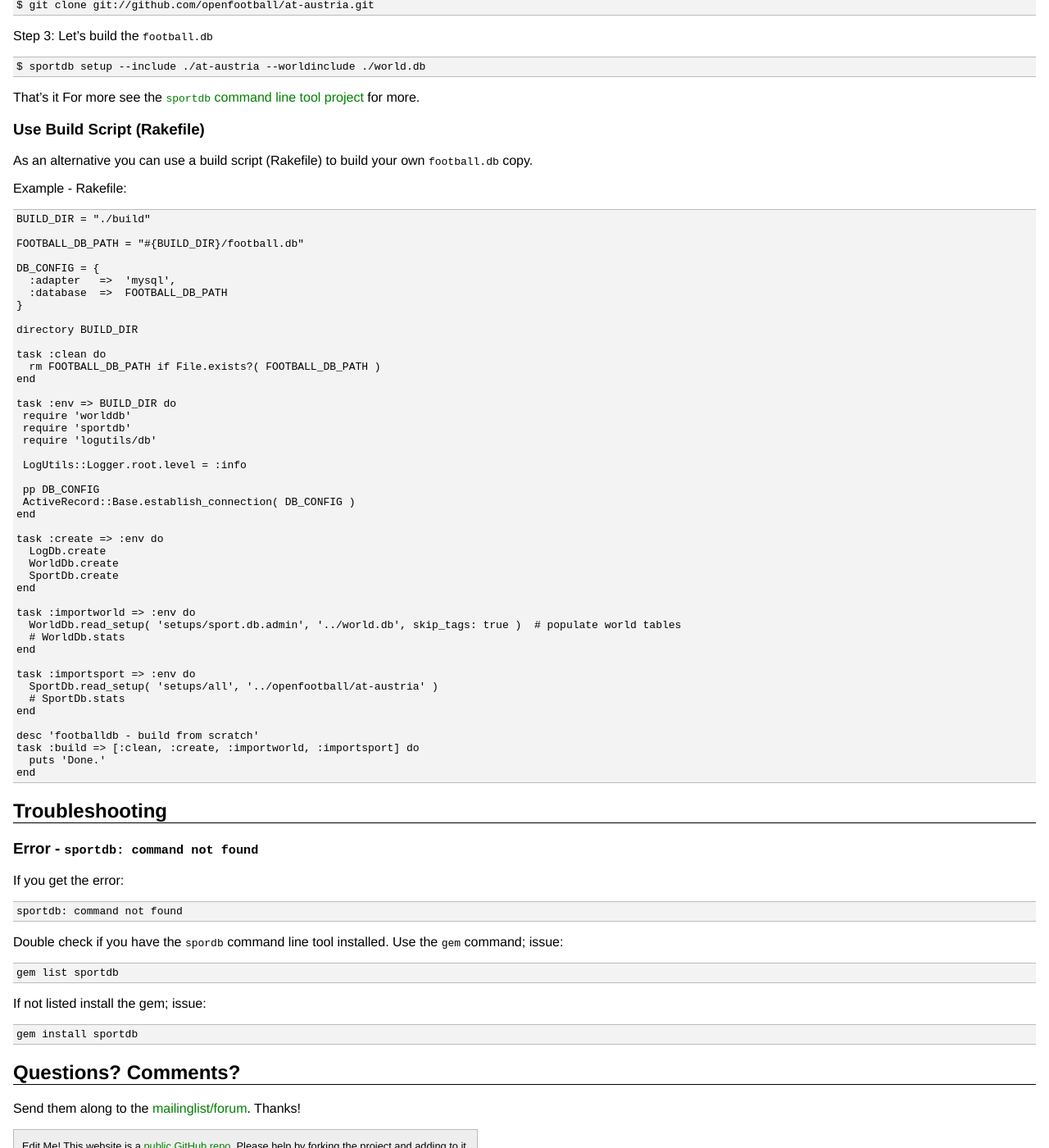
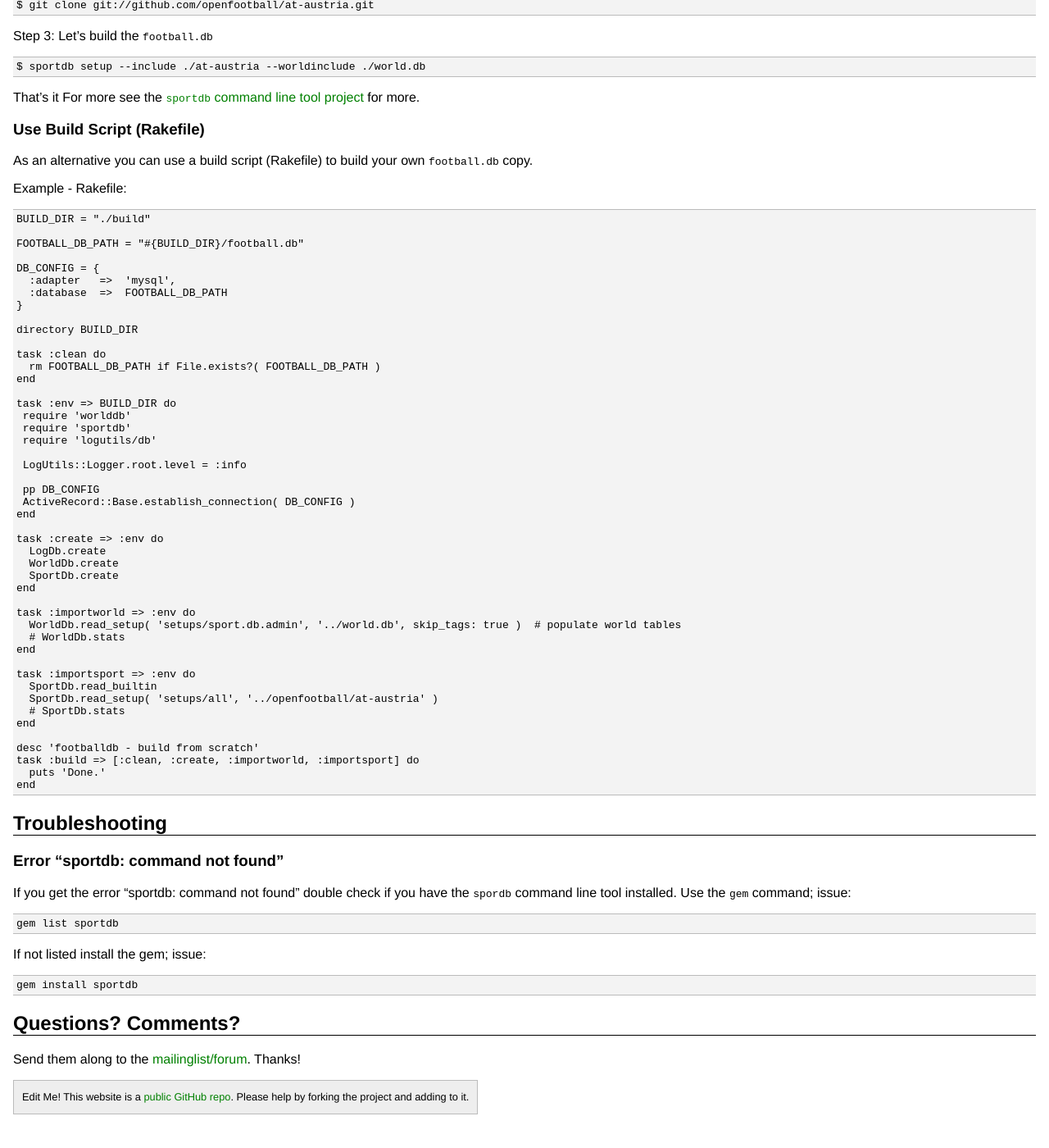
Before and after one commit to openfootball/openfootball.github.io, a Jekyll site: the page built from build.md, in a window 1280 px wide and 1400 px high, scrolled down 374 px. Shown: the whole window at 82% size. Built offline with Jekyll 4.4.1, drawn with Linux system fonts in a browser that asks for light colours; after the commit the page ends 1749 px from its top, so only the background shows below that.

Commit message:
update build docu

```diff
--- a/build.md
+++ b/build.md
@@ -80,6 +80,7 @@ task :importworld => :env do
 end
 
 task :importsport => :env do
+  SportDb.read_builtin
   SportDb.read_setup( 'setups/all', '../openfootball/at-austria' )
   # SportDb.stats
 end
@@ -93,13 +94,10 @@ end
 
 ## Troubleshooting
 
-### Error - `sportdb: command not found`
+### Error "sportdb: command not found"
 
-If you get the error:
-
-    sportdb: command not found
-
-Double check if you have the `spordb` command line tool installed. Use the `gem` command; issue:
+If you get the error "sportdb: command not found" double check if you have the `spordb` command line tool installed.
+Use the `gem` command; issue:
 
     gem list sportdb
 
```
